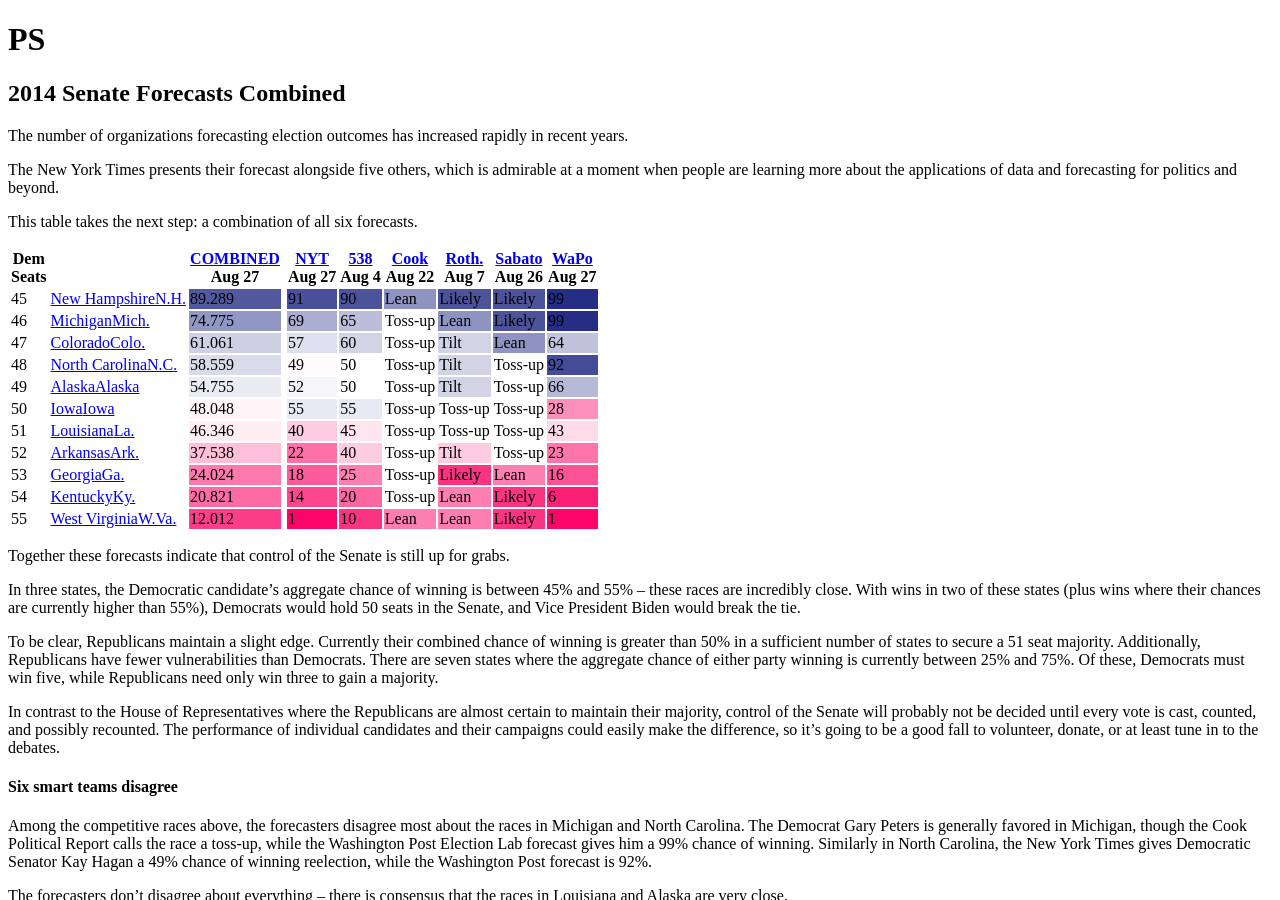
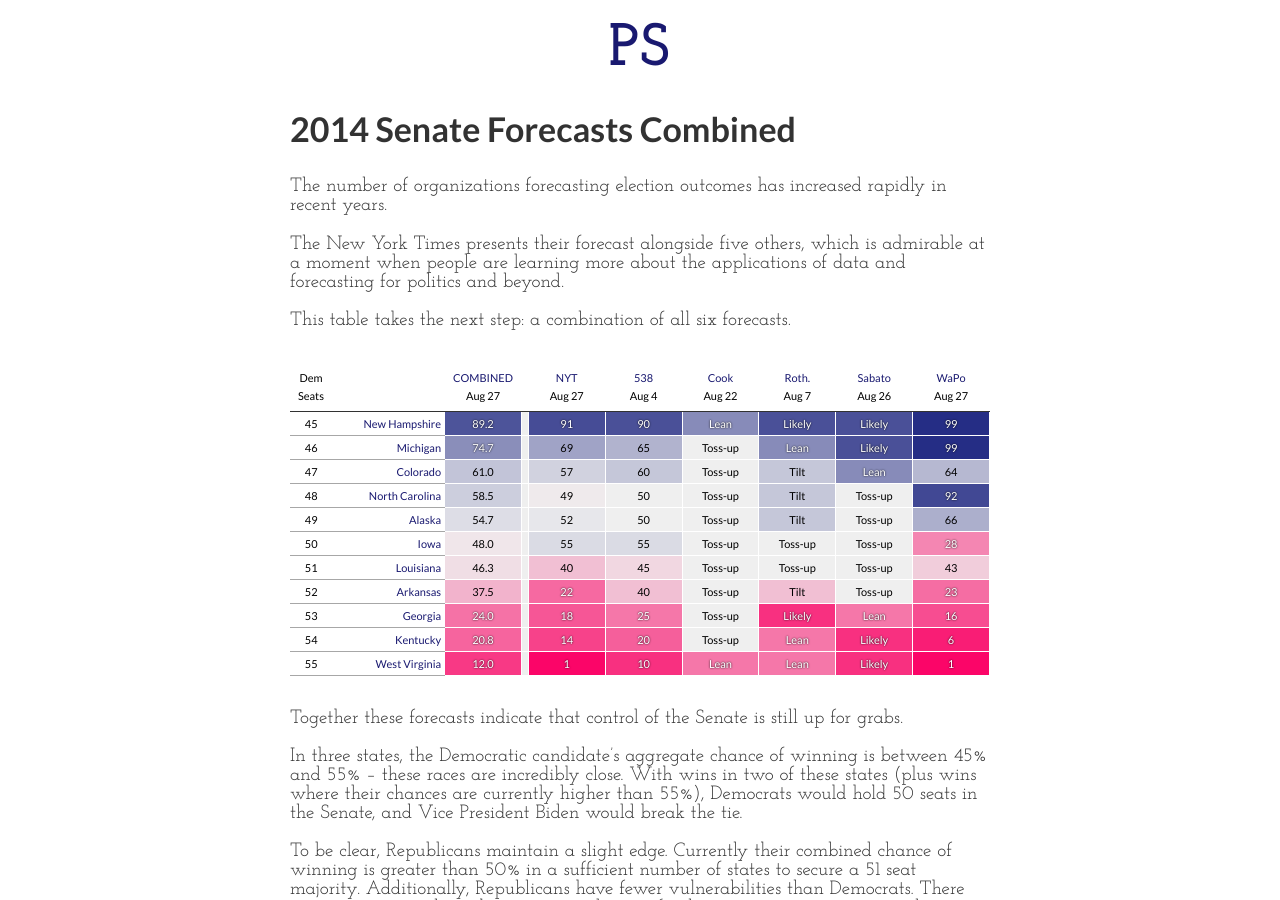
Before and after one commit to petesolecki/www-ps, a Jekyll site: the page senate-2014/index.html, which Jekyll copies as it is, in a window 1280 px wide and 900 px high. Built offline with Jekyll 4.4.1, drawn with Linux system fonts in a browser that asks for light colours; Markdown is read by kramdown in place of the engine named in the settings.

Commit message:
not local

```diff
--- a/senate-2014/index.html
+++ b/senate-2014/index.html
@@ -32,7 +32,7 @@
 -->
 	<meta name="description" content="TKTK">
 	<link href='http://fonts.googleapis.com/css?family=Lato:100,300,400,700%7CJosefin+Slab:100,400,700' rel='stylesheet' type='text/css'>
-	<link rel="stylesheet" type="text/css" href="file:///Users/psoleki/Desktop/new%20folder/sites/www-ps//css/style.css">
+	<link rel="stylesheet" type="text/css" href="/css/style.css">
 
 	<link rel="icon" type="image/ico" href="/favicon.ico">
 	<link rel="apple-touch-icon-precomposed" href="/favicon-152.png">
```
